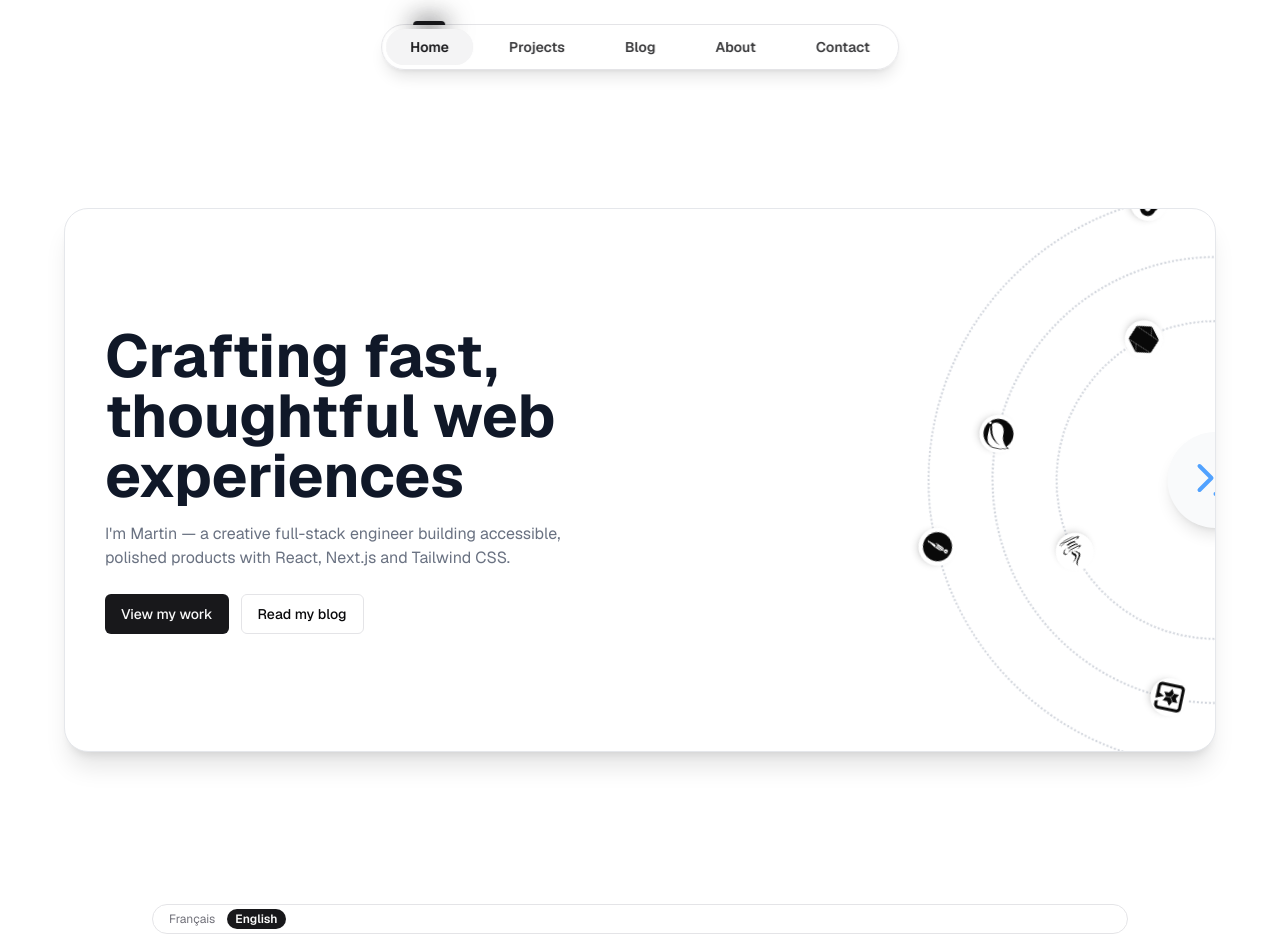
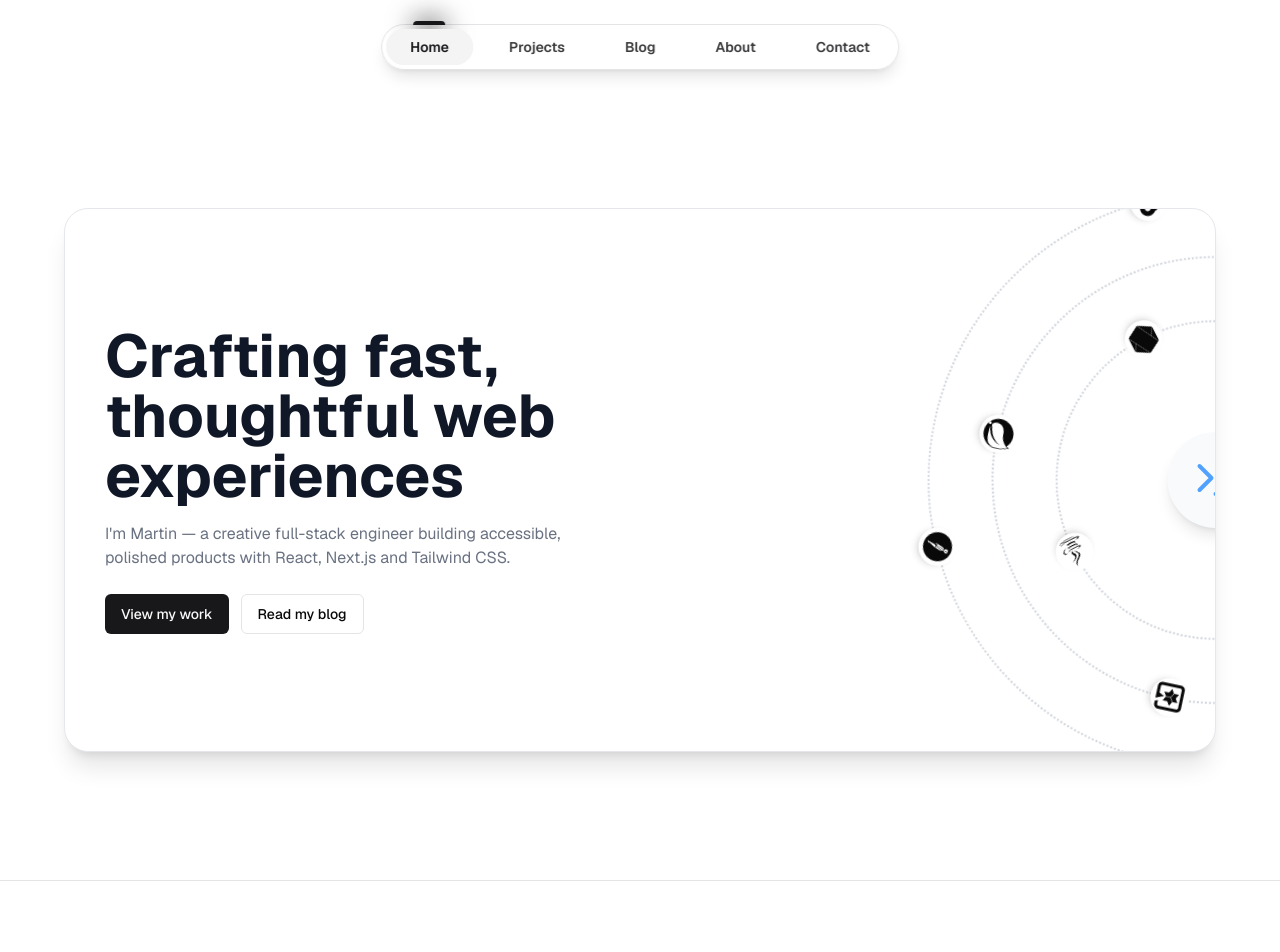
Before and after one commit to Martzcode/martzcode-nextjs, a Next.js app: page /en in a window 1280 px wide. Shown: the top 952 px of the page. Built offline with nearby package versions, Linux system fonts and the light colour scheme.

Commit message:
Changement langue par défaut

```diff
--- a/src/app/[lang]/layout.tsx
+++ b/src/app/[lang]/layout.tsx
@@ -6,7 +6,6 @@ import "devicon/devicon.min.css";
 import "../devicon-fonts.css";
 import Navbar from "@/app/_components/Navbar";
 import { Footer7 } from "@/components/ui/footer-7";
-import LocaleSwitcher from "@/components/LocaleSwitcher";
 import { getDictionary } from "@/i18n/dictionaries";
 import { isLocale, locales, type Locale } from "@/i18n/config";
 
@@ -59,9 +58,6 @@ export default async function RootLayout({
       <body className="min-h-full flex flex-col sm:pt-20 pb-28 sm:pb-0">
         <Navbar locale={locale} labels={dict.nav} />
         {children}
-        <div className="mx-auto w-full max-w-5xl px-6 py-6">
-          <LocaleSwitcher current={locale} />
-        </div>
         <Footer7
           description={dict.footer.description}
           copyright={dict.footer.copyright}
--- a/src/components/LocaleSwitcher.tsx
+++ /dev/null
@@ -1,41 +0,0 @@
-"use client";
-
-import { usePathname, useRouter } from "next/navigation";
-import { locales, localeNames, type Locale } from "@/i18n/config";
-
-export default function LocaleSwitcher({
-  current,
-}: {
-  current: Locale;
-}) {
-  const pathname = usePathname();
-  const router = useRouter();
-
-  function switchTo(locale: Locale) {
-    if (locale === current) return;
-    const segments = pathname.split("/");
-    // segments[0] is "" (leading slash), segments[1] is the current locale
-    segments[1] = locale;
-    router.push(segments.join("/") || `/${locale}`);
-  }
-
-  return (
-    <div className="flex items-center gap-1 rounded-full border border-border bg-background/60 px-2 py-1 text-xs backdrop-blur">
-      {locales.map((locale) => (
-        <button
-          key={locale}
-          type="button"
-          onClick={() => switchTo(locale)}
-          aria-pressed={locale === current}
-          className={
-            locale === current
-              ? "rounded-full bg-primary px-2 py-0.5 font-semibold text-primary-foreground"
-              : "rounded-full px-2 py-0.5 text-muted-foreground transition-colors hover:text-foreground"
-          }
-        >
-          {localeNames[locale]}
-        </button>
-      ))}
-    </div>
-  );
-}
--- a/src/i18n/config.ts
+++ b/src/i18n/config.ts
@@ -2,7 +2,7 @@ export const locales = ["fr", "en"] as const;
 
 export type Locale = (typeof locales)[number];
 
-export const defaultLocale: Locale = "fr";
+export const defaultLocale: Locale = "en";
 
 export const localeNames: Record<Locale, string> = {
   fr: "Français",
```
